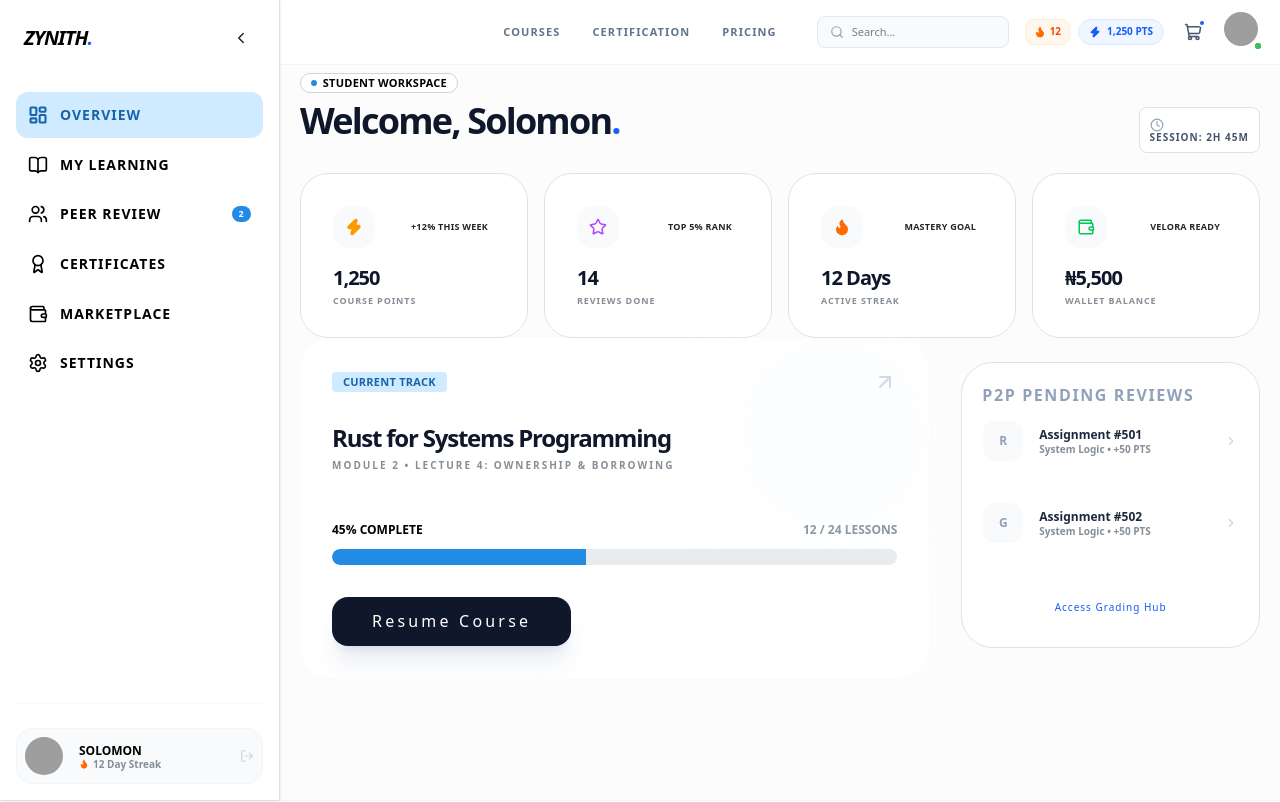
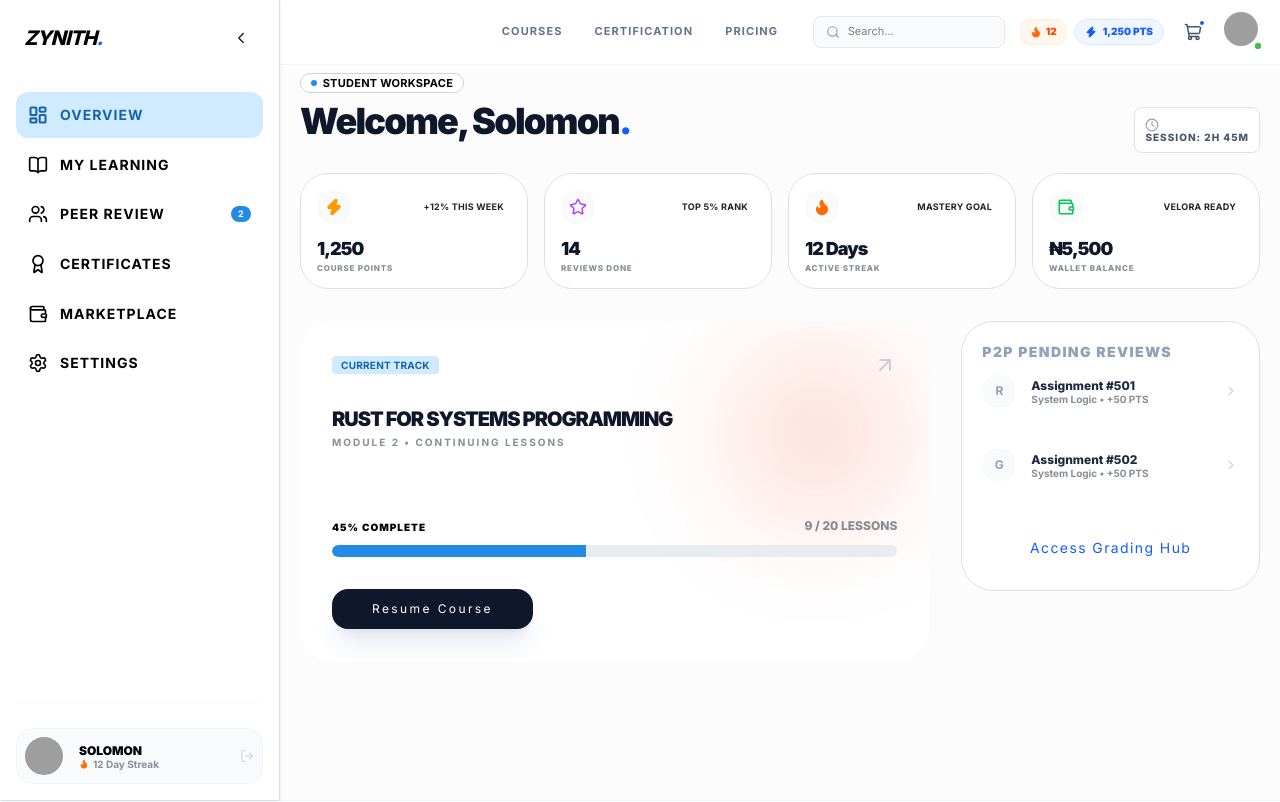
Before and after one commit to Ade-Adex/Zynith, a Next.js app: page /dashboard in a window 1280 px wide. Shown: the top 802 px of the page. Built offline with nearby package versions, Linux system fonts and the light colour scheme; grey boxes are pictures that could not be loaded.

Commit message:
feat: Enhance dashboard layout with responsive design and improved font integration

```diff
--- a/app/(dashboard)/dashboard/layout.tsx
+++ b/app/(dashboard)/dashboard/layout.tsx
@@ -107,7 +107,7 @@ export default function DashboardLayout({
                   position="right"
                   withArrow
                 >
-                  <Link href={item.href} className="no-underline">
+                  <Link href={item.href} className="no-underline font-inter font-semibold">
                     <NavLink
                       label={opened ? item.label : null}
                       leftSection={
--- a/app/(dashboard)/dashboard/page.tsx
+++ b/app/(dashboard)/dashboard/page.tsx
@@ -1,6 +1,10 @@
+'use client'
+
+import React from 'react'
 import { MOCK_USER } from '@/app/data/mockUser'
+import { COURSES } from '@/app/data'
 import { Enrollment } from '@/app/types/user'
-
+import Link from 'next/link'
 import {
   Card,
   Text,
@@ -10,6 +14,7 @@ import {
   SimpleGrid,
   Paper,
   Stack,
+  rem,
 } from '@mantine/core'
 import {
   Zap,
@@ -20,6 +25,7 @@ import {
   Wallet,
   ChevronRight,
 } from 'lucide-react'
+import { useMediaQuery } from '@mantine/hooks'
 
 interface StatProps {
   label: string
@@ -29,17 +35,25 @@ interface StatProps {
 }
 
 export default function DashboardOverview() {
-  const currentCourse: Enrollment = MOCK_USER.enrollments[0]
+  // Get enrollment and find matching course data
+  const enrollment: Enrollment = MOCK_USER.enrollments[0]
+  const courseDetails = COURSES.find((c) => c.id === enrollment.courseId)
+
+  const isMobile = useMediaQuery(`(max-width: ${rem(768)})`)
+  // Find current module title from course details
+  const currentModule = courseDetails?.modules.find(
+    (m) => m.id === enrollment.currentModuleId,
+  )
 
   return (
-    <div className='py-12'>
+    <div className="py-12">
       {/* Header Section */}
       <div className="flex flex-col md:flex-row md:items-end justify-between gap-4">
-        <div className='mb-8'>
+        <div className="mb-8">
           <Badge
             variant="dot"
             color="blue"
-            className="mb-2 uppercase font-black tracking-widest text-[9px]"
+            className="mb-4 md:mb-2 uppercase font-black tracking-widest text-[9px]"
           >
             Student Workspace
           </Badge>
@@ -52,7 +66,7 @@ export default function DashboardOverview() {
           withBorder
           radius="md"
           p="xs"
-          className="flex items-center gap-2 px-4 bg-white shadow-sm mb-5"
+          className=" flex items-center justify-items-center md:justify-items-start gap-2 px-4 bg-white shadow-sm mb-5"
         >
           <Clock size={14} className="text-slate-400" />
           <Text
@@ -66,7 +80,7 @@ export default function DashboardOverview() {
       </div>
 
       {/* Stats Grid */}
-      <SimpleGrid cols={{ base: 1, sm: 2, lg: 4 }} spacing="md">
+      <SimpleGrid cols={{ base: 1, sm: 2, lg: 4 }} spacing="md" mb="xl">
         <StatItem
           label="Course Points"
           value={MOCK_USER.stats.points.toLocaleString()}
@@ -97,18 +111,21 @@ export default function DashboardOverview() {
         {/* Main Learning Card */}
         <div className="lg:col-span-8">
           <Card
-            padding="xl"
+            padding={isMobile ? '6px' : 'xl'}
             radius="32px"
-            className="border-none shadow-[0_8px_30px_rgb(0,0,0,0.04)] bg-white overflow-hidden relative min-h-[340px] flex flex-col justify-between"
+            className="border-none shadow-[0_8px_30px_rgb(0,0,0,0.04)] bg-white overflow-hidden relative min-h-85 flex flex-col justify-between"
           >
-            <div className="absolute top-0 right-0 p-8">
-              <div className="w-32 h-32 bg-blue-50 rounded-full blur-3xl opacity-60" />
+            {/* Visual background gradient based on course color */}
+            <div className="absolute top-0 right-0 md:p-8">
+              <div
+                className={`w-40 h-40 bg-linear-to-br ${courseDetails?.color || 'from-blue-50 to-indigo-50'} rounded-full blur-3xl opacity-20`}
+              />
             </div>
 
             <Stack>
               <Group justify="space-between">
                 <Badge
-                  size="md"
+                  size="sm"
                   radius="sm"
                   color="blue"
                   variant="light"
@@ -116,62 +133,77 @@ export default function DashboardOverview() {
                 >
                   Current Track
                 </Badge>
-                <ArrowUpRight className="text-slate-300" />
+                <Link href={`/courses/${enrollment.courseId}`}>
+                  <ArrowUpRight className="text-slate-300 hover:text-blue-600 transition-colors cursor-pointer" />
+                </Link>
               </Group>
 
               <div className="mt-4">
                 <Text
-                  size="24px"
+                  size="20px"
                   fw={900}
-                  className="tracking-tighter leading-tight max-w-md text-slate-900"
+                  className="tracking-tighter leading-tight max-w-md text-slate-900 uppercase"
                 >
-                  {currentCourse.courseTitle}
+                  {courseDetails?.title || enrollment.courseTitle}
                 </Text>
                 <Text
                   c="dimmed"
                   fw={700}
-                  className="uppercase tracking-[0.2em] text-[10px]! mt-2!"
+                  className="uppercase tracking-[0.2em] text-[10px]! mt-1.5!"
                 >
-                  Module {currentCourse.currentModuleId} • Lecture 4: Ownership
-                  & Borrowing
+                  {currentModule
+                    ? `Module ${enrollment.currentModuleId} • ${currentModule.title}`
+                    : `Module ${enrollment.currentModuleId} • Continuing Lessons`}
                 </Text>
               </div>
             </Stack>
 
-            <div className="mt-10">
+            <div className="mt-4">
               <Group justify="space-between" mb="xs">
-                <Text size="xs" fw={900} color="blue">
-                  {currentCourse.progressPercentage}% COMPLETE
+                <Text
+                  size="10px"
+                  fw={900}
+                  color="blue"
+                  className="tracking-widest"
+                >
+                  {enrollment.progressPercentage}% COMPLETE
                 </Text>
                 <Text size="xs" fw={800} c="dimmed">
-                  12 / 24 LESSONS
+                  {/* Estimated lesson count based on 20 lessons total */}
+                  {Math.round((enrollment.progressPercentage / 100) * 20)} / 20
+                  LESSONS
                 </Text>
               </Group>
               <Progress
-                value={currentCourse.progressPercentage}
+                value={enrollment.progressPercentage}
                 color="blue"
-                size="xl"
+                size="lg"
                 radius="xl"
                 className="bg-slate-100"
               />
-              <button className="mt-8 bg-slate-900 text-white w-full md:w-auto px-10 py-3 rounded-2xl text-[11px] font-black uppercase tracking-[0.2em] hover:bg-blue-600 transition-all active:scale-95 shadow-xl shadow-blue-900/10">
-                Resume Course
-              </button>
+              <Link
+                href={`/courses/${enrollment.courseId}/learn`}
+                className="block mt-8"
+              >
+                <button className="bg-slate-900 text-white w-full md:w-auto px-10 py-3 rounded-2xl text-xs! font-black uppercase tracking-[0.2em] hover:bg-blue-600 transition-all active:scale-95 shadow-xl shadow-blue-900/10">
+                  Resume Course
+                </button>
+              </Link>
             </div>
           </Card>
         </div>
 
         {/* Sidebar Mini-Tasks */}
-        <div className="lg:col-span-4 space-y-6 mt-6">
+        <div className="lg:col-span-4 space-y-6">
           <Paper
-            p="lg"
+            p={isMobile ? 'sm' : 'lg'}
             radius="32px"
             withBorder
             className="border-slate-100 bg-white shadow-sm"
           >
             <Text
               fw={900}
-              className="uppercase tracking-widest text-[11px] mb-6 text-slate-400"
+              className="uppercase tracking-widest text-sm! mb-6 text-slate-400"
             >
               P2P Pending Reviews
             </Text>
@@ -179,9 +211,9 @@ export default function DashboardOverview() {
               {[1, 2].map((id) => (
                 <div
                   key={id}
-                  className="group flex items-center gap-4 py-3 hover:bg-slate-50 rounded-2xl transition-all cursor-pointer border border-transparent hover:border-slate-100"
+                  className="group flex items-center gap-4 py-3 hover:bg-slate-50 rounded-2xl transition-all cursor-pointer border border-transparent hover:border-slate-100 "
                 >
-                  <div className="w-10 h-10 bg-slate-50 rounded-xl flex items-center justify-center text-slate-400 font-bold text-xs group-hover:bg-blue-100 group-hover:text-blue-600 transition-colors">
+                  <div className="w-8 h-8 bg-slate-50 rounded-xl flex items-center justify-center text-slate-400 font-bold text-xs group-hover:bg-blue-100 group-hover:text-blue-600 transition-colors">
                     {id === 1 ? 'R' : 'G'}
                   </div>
                   <div className="flex-1">
@@ -199,7 +231,7 @@ export default function DashboardOverview() {
                   <ChevronRight size={14} className="text-slate-300" />
                 </div>
               ))}
-              <button className="w-full mt-4 text-[10px]! font-black uppercase tracking-widest text-blue-600 hover:bg-blue-50 py-3 rounded-xl transition-all">
+              <button className="w-full mt-4 text-sm! font-black uppercase tracking-widest text-blue-600 hover:bg-blue-50 py-3 rounded-xl transition-all">
                 Access Grading Hub
               </button>
             </Stack>
@@ -213,13 +245,13 @@ export default function DashboardOverview() {
 function StatItem({ label, value, icon, trend }: StatProps) {
   return (
     <Paper
-      p="xl"
+      p="md"
       radius="28px"
       withBorder
       className="border-slate-100 bg-white hover:border-blue-100 hover:shadow-lg hover:shadow-blue-900/5 transition-all duration-300 group"
     >
-      <Group justify="space-between" mb="lg">
-        <div className="p-3 bg-slate-50 rounded-2xl group-hover:bg-blue-50 transition-colors">
+      <Group justify="space-between" mb="md">
+        <div className="p-2 bg-slate-50 rounded-2xl group-hover:bg-blue-50 transition-colors">
           {icon}
         </div>
         <Badge
@@ -231,14 +263,14 @@ function StatItem({ label, value, icon, trend }: StatProps) {
           {trend}
         </Badge>
       </Group>
-      <Text size="20px" fw={900} className="tracking-tighter text-slate-900">
+      <Text size="18px" fw={900} className="tracking-tighter text-slate-900">
         {value}
       </Text>
       <Text
-        size="9px"
+        size="8px"
         fw={800}
         c="dimmed"
-        className="uppercase tracking-widest mt-2!"
+        className="uppercase tracking-widest mt-1.5!"
       >
         {label}
       </Text>
--- a/app/fonts/index.ts
+++ b/app/fonts/index.ts
@@ -1,13 +1,26 @@
-import { Geist, Geist_Mono } from 'next/font/google'
+// /app/fonts/index.ts
 
-export const geistSans = Geist({
-  variable: '--font-geist-sans',
+
+import { Inter, Plus_Jakarta_Sans, JetBrains_Mono } from 'next/font/google'
+
+// The "Standard" for readability and clean UI
+export const inter = Inter({
   subsets: ['latin'],
+  variable: '--font-inter',
   display: 'swap',
 })
 
-export const geistMono = Geist_Mono({
-  variable: '--font-geist-mono',
+// The "Appealing" font - Great for headers and that "Zynith" tech feel
+export const jakarta = Plus_Jakarta_Sans({
   subsets: ['latin'],
+  variable: '--font-jakarta',
+  display: 'swap',
+  weight: ['400', '500', '600', '700', '800'],
+})
+
+// The "Developer" font - Best for code and stats
+export const jetbrains = JetBrains_Mono({
+  subsets: ['latin'],
+  variable: '--font-jetbrains',
   display: 'swap',
 })
--- a/app/globals.css
+++ b/app/globals.css
@@ -2,18 +2,32 @@
 
 :root {
   --background: #ffffff;
+  /* Updated to match your premium Zynith palette */
   --foreground: #0f172a;
   --primary: #2563eb;
+}
+
+@theme inline {
+  --color-background: var(--background);
+  --color-foreground: var(--foreground);
+
+  /* Set Inter as the default Sans font */
+  --font-sans: var(--font-inter);
+  --font-mono: var(--font-jetbrains);
+
+  /* Add Jakarta as a custom utility font for headings */
+  --font-jakarta: var(--font-jakarta);
 }
 
 body {
   background-color: var(--background);
   color: var(--foreground);
-  font-family: Arial, Helvetica, sans-serif;
+  /* Apply the variable directly to the body */
+  font-family: var(--font-inter), ui-sans-serif, system-ui;
   -webkit-font-smoothing: antialiased;
+  -moz-osx-font-smoothing: grayscale;
 }
 
-/* Subtle border utility for the "Engineering" look */
 .border-subtle {
   border-color: rgba(15, 23, 42, 0.08);
 }
--- a/app/layout.tsx
+++ b/app/layout.tsx
@@ -1,9 +1,12 @@
+// /app/layout.tsx
+
+
 import type { Metadata } from 'next'
-import { geistSans, geistMono } from './fonts'
+import { jakarta, inter, jetbrains } from './fonts'
 import './globals.css'
 import { Navbar } from '@/app/components/layout/Navbar/Navbar'
 import { Footer } from '@/app/components/layout/Footer'
-import { AppProviders } from './providers' // Import the new wrapper
+import { AppProviders } from './providers'
 
 export const metadata: Metadata = {
   title: 'Zynith | High-Fidelity LMS',
@@ -16,14 +19,11 @@ export default function RootLayout({
   children: React.ReactNode
 }>) {
   return (
-    <html lang="en" className="scroll-smooth">
-      <body
-        className={`
-          ${geistSans.variable}
-          ${geistMono.variable}
-          min-h-screen antialiased bg-white text-[#171717]
-        `}
-      >
+    <html
+      lang="en"
+      className={`scroll-smooth ${jakarta.variable} ${inter.variable} ${jetbrains.variable}`}
+    >
+      <body className="min-h-screen font-sans antialiased">
         <AppProviders>
           <Navbar />
           <main>{children}</main>
```
